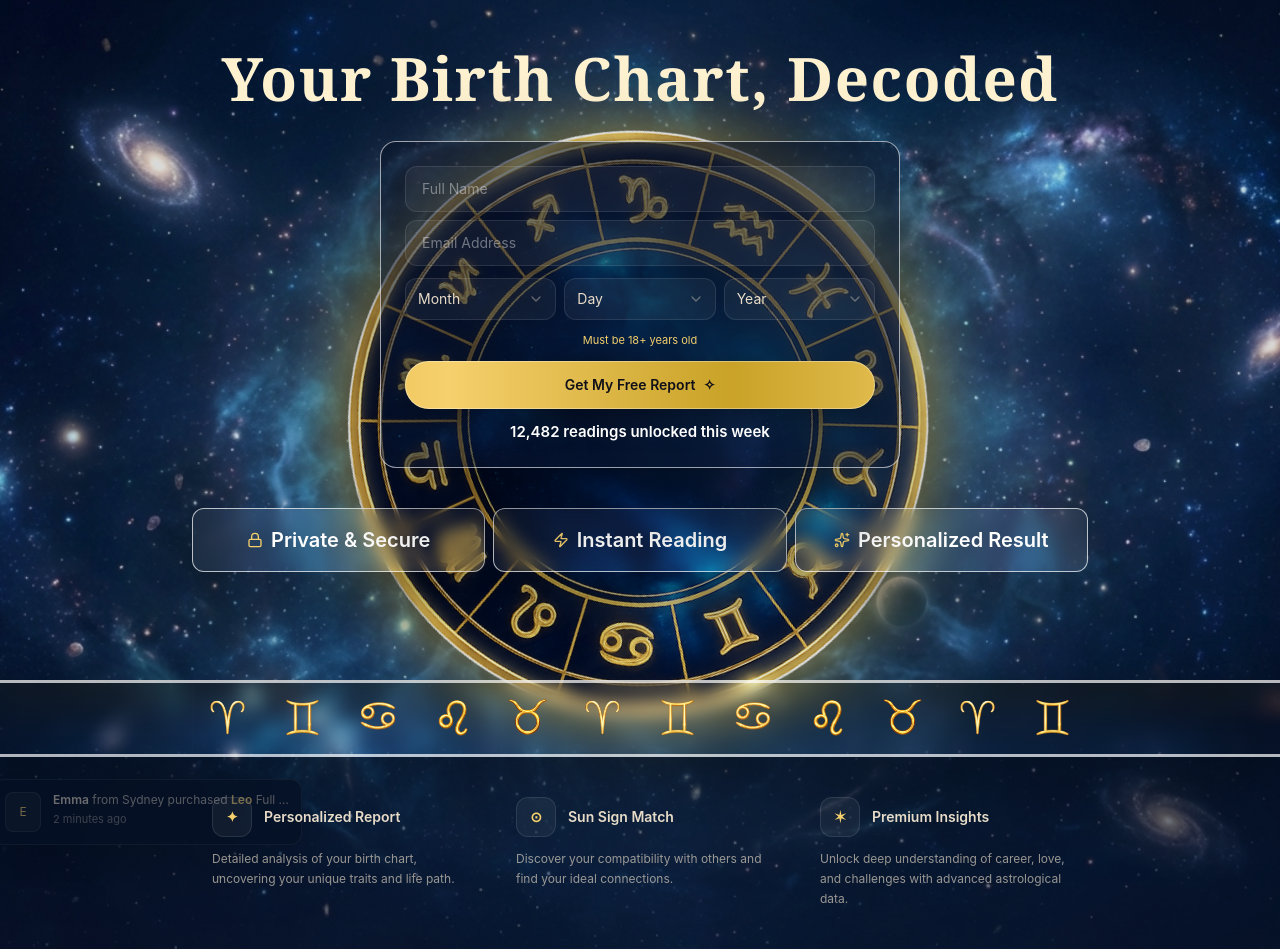
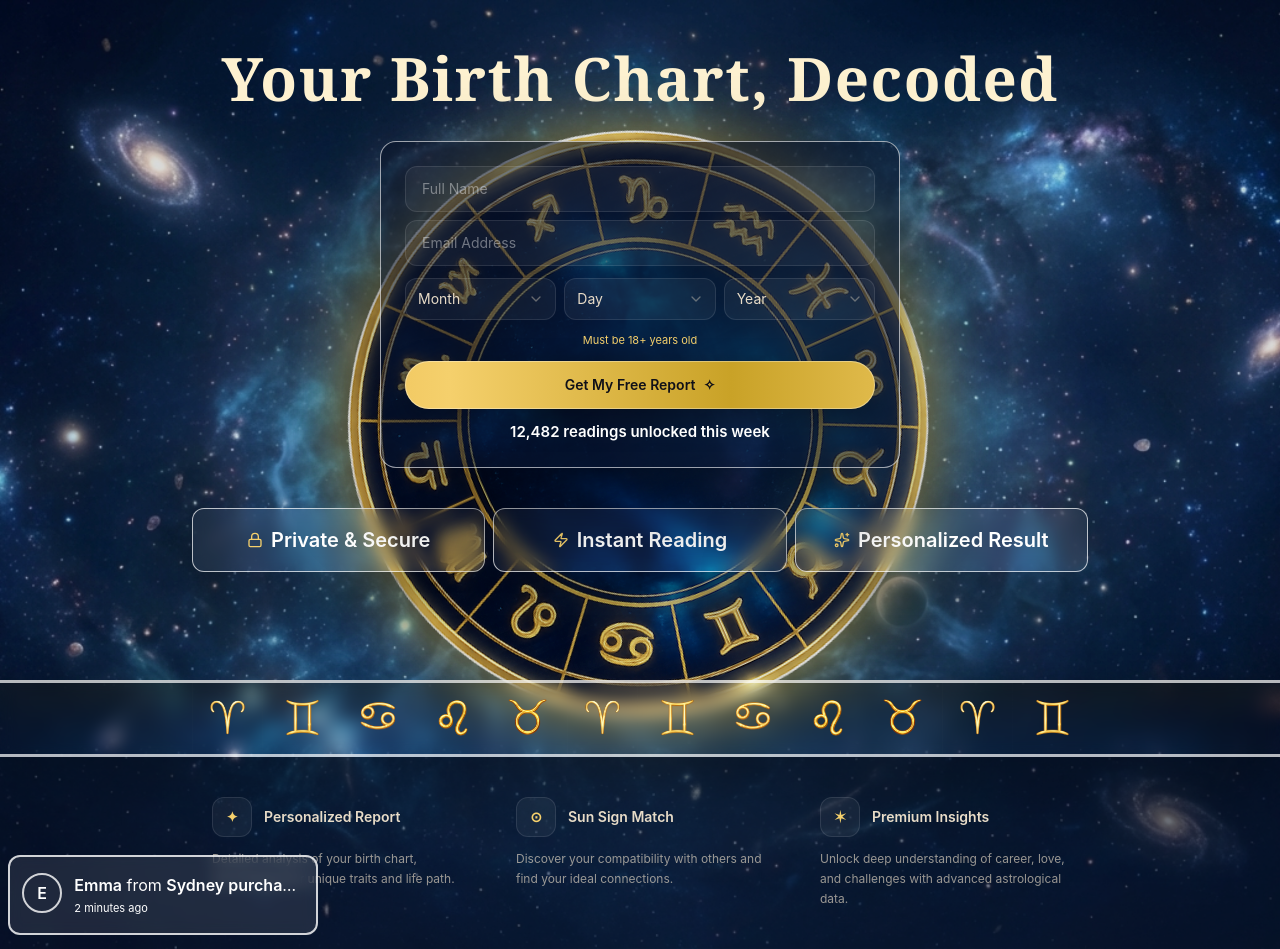
Before and after one commit to Nilanchal9437/astrology, a Next.js app: page / in a window 1280 px wide. Built offline with nearby package versions, Linux system fonts and the light colour scheme.

Commit message:
UI issue fixed

```diff
--- a/src/features/Home/index.tsx
+++ b/src/features/Home/index.tsx
@@ -277,29 +277,8 @@ export default function Home() {
           </div>
         </Container>
       </div>
-
-      {/* Lower feature cards */}
       <div className="relative">
-        <div className="hidden md:block absolute -left-2 top-[-18px] w-[310px] select-none rounded-xl border border-white/10 bg-[#060f22]/80 p-3 text-xs text-[#e8dcc8]/80 shadow-[0_18px_55px_rgba(0,0,0,0.45)] backdrop-blur mt-10">
-          <div className="flex items-start gap-3">
-            <div className="grid h-10 w-10 place-items-center rounded-lg border border-white/10 bg-white/5 text-[#f5d06c]">
-              E
-            </div>
-            <div className="min-w-0">
-              <div className="truncate">
-                <span className="font-semibold text-[#e8dcc8]">Emma</span> from
-                Sydney purchased{" "}
-                <span className="font-semibold text-[#f5d06c]">Leo</span> Full
-                Report
-              </div>
-              <div className="mt-1 text-[11px] text-[#e8dcc8]/55">
-                2 minutes ago
-              </div>
-            </div>
-          </div>
-        </div>
-
-        <div className="relative bg-[#071226]/55 w-full h-full">
+        <div className="bg-[#071226]/55 w-full h-full">
           <Container className="py-5">
             <div className="grid grid-cols-1 gap-3 md:grid-cols-3 md:gap-4 lg:max-w-4xl mx-auto">
               <div className="p-5">
@@ -344,6 +323,26 @@ export default function Home() {
           </Container>
         </div>
       </div>
+      {/* Lower feature cards */}
+      <div className="hidden md:block absolute left-2 bottom-[-135px] w-[310px] rounded-xl border-2 border-white/80 bg-white/10 px-3 py-4 backdrop-blur mt-10">
+        <div className="flex items-start gap-3">
+          <div className="grid h-10 w-15 place-items-center rounded-full border-2 border-white/80 font-semibold text-[#FFFFFF]">
+            E
+          </div>
+          <div className="min-w-0">
+            <div className="truncate text-white">
+              <span className="font-semibold text-white">Emma</span> from{" "}
+              <span className="font-semibold text-white">
+                Sydney purchased{" "}
+              </span>{" "}
+              <span className="font-semibold  text-white">Leo</span> Full Report
+            </div>
+            <div className="mt-1 text-[11px] text-sm text-white">
+              2 minutes ago
+            </div>
+          </div>
+        </div>
+      </div>
     </main>
   );
 }
```
